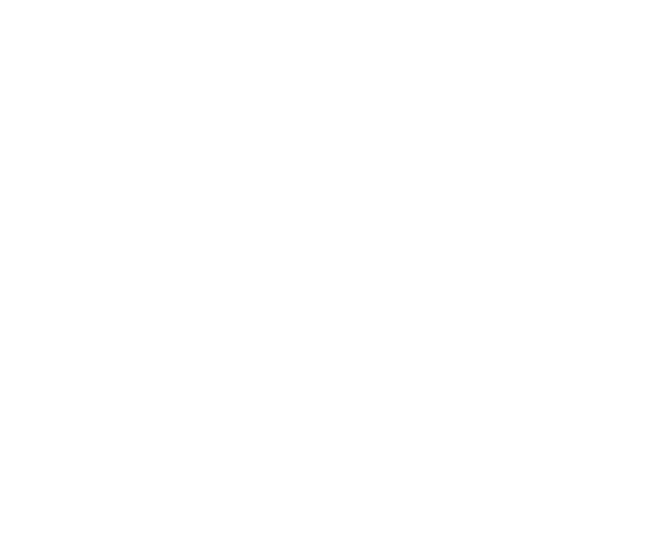
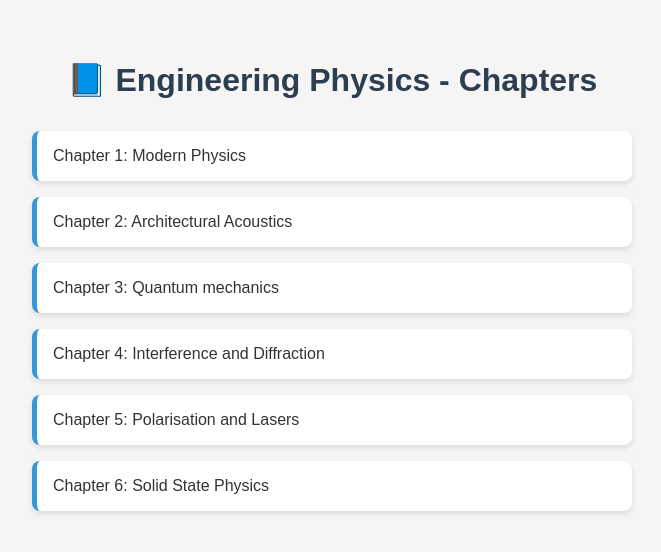
Before and after one commit to shreyas236/smart-notes, a plain HTML site: page physics.html in a window 1280 px wide. Shown: the whole page, without its empty margins (308-969 px from the left). Drawn offline with Linux system fonts and the light colour scheme.

Commit message:
Update physics.html

```diff
--- a/physics.html
+++ b/physics.html
@@ -1,11 +1,53 @@
+<!-- physics.html -->
 <!DOCTYPE html>
 <html lang="en">
 <head>
-    <meta charset="UTF-8">
-    <meta name="viewport" content="width=device-width, initial-scale=1.0">
-    <title>Document</title>
+  <meta charset="UTF-8">
+  <title>Engineering Physics Chapters</title>
+  <style>
+    body {
+      font-family: Arial, sans-serif;
+      background: #f5f5f5;
+      padding: 2rem;
+    }
+    h1 {
+      color: #2c3e50;
+      margin-bottom: 2rem;
+      text-align: center;
+    }
+    .chapter-list {
+      display: grid;
+      gap: 1rem;
+      max-width: 600px;
+      margin: 0 auto;
+    }
+    .chapter-list a {
+      display: block;
+      background: white;
+      padding: 1rem;
+      border-radius: 8px;
+      text-decoration: none;
+      color: #333;
+      border-left: 5px solid #3498db;
+      box-shadow: 0 3px 6px rgba(0,0,0,0.1);
+      transition: transform 0.2s;
+    }
+    .chapter-list a:hover {
+      transform: translateX(5px);
+    }
+  </style>
 </head>
 <body>
+  <h1>📘 Engineering Physics - Chapters</h1>
+  <div class="chapter-list">
+    <a href="notes/lap" target="_blank">Chapter 1: Modern Physics</a>
+    <a href="notes/differentiation.pdf" target="_blank">Chapter 2: Architectural Acoustics</a>
+    <a href="notes/integration.pdf" target="_blank">Chapter 3: Quantum mechanics</a>
+    <a href="notes/laplace.pdf" target="_blank">Chapter 4: Interference and Diffraction</a>
+    <a href="notes/laplace.pdf" target="_blank">Chapter 5: Polarisation and Lasers</a>
+    <a href="notes/laplace.pdf" target="_blank">Chapter 6: Solid State Physics</a>
 
+
+  </div>
 </body>
 </html>
```
